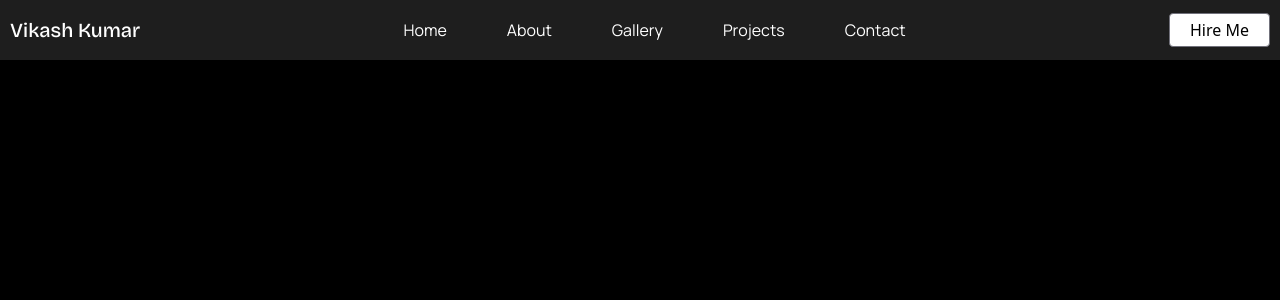
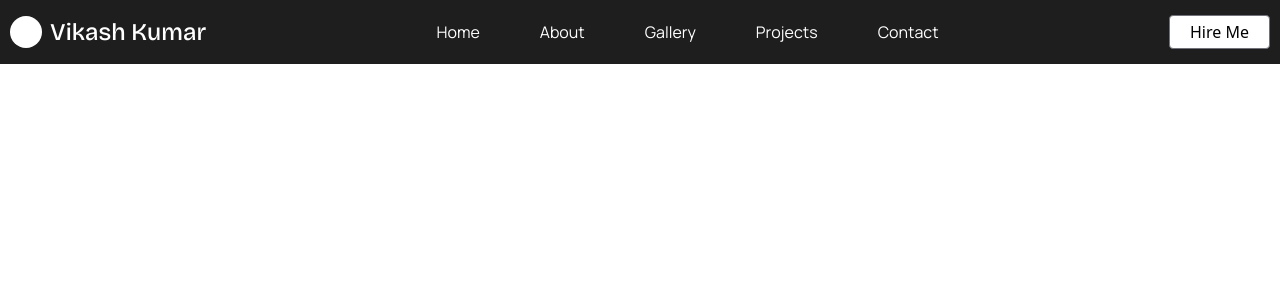
Before and after one commit to VikashFaujdar/my-portfolio, a React (Vite) app: page / in a window 1280 px wide. Shown: the top 300 px of the page. Built offline with nearby package versions, Linux system fonts and the light colour scheme.

Commit message:
start work on hero

```diff
--- a/src/components/Header.jsx
+++ b/src/components/Header.jsx
@@ -4,23 +4,26 @@ import { RiMenu3Line } from "react-icons/ri";
 import { IoCloseSharp } from "react-icons/io5";
 import gsap from 'gsap';
 import { SplitText } from 'gsap/SplitText';
+import loader from '../assets/loader.gif'
+import { useGSAP } from '@gsap/react';
 
 
 const Header = () => {
 
-    const [showToggle, setshowToggle] = useState(true)
+    const [showToggle, setshowToggle] = useState(true);
+
+    useGSAP(()=>{
         const SplittedLogo = SplitText.create(".logoName",{
             type:"chars",
         })
-
-
-
         gsap.from(SplittedLogo.chars,{
             y:20,
             opacity:0,
             duration:0.1,
             stagger:0.2
         })
+    })
+
 
 
     const handleToggle = () => {
@@ -47,28 +50,29 @@ const Header = () => {
 
   return (
     <div className='bg-[#1E1E1E] header text-white flex items-center relative'>
-        <div className="container h-15 flex items-center justify-between px-4 lg:px-0 py-5">
-            <div className="logo">
-                <Link to={'/'}>
-                <h2 className='font-primary logoName font-medium text-xl hover:text-black relative hover:bg-transparent group overflow-hidden z-10 transition-all duration-500'>Vikash Kumar
-                    <div className="absolute h-full w-full bg-zinc-300 top-0 -left-34 -z-10 group-hover:left-0 transition-all duration-500"></div>
+        <div className="container h-15  flex items-center justify-between px-4 lg:px-0 py-8">
+            <div className="logo flex items-center justify-center">
+                <Link to={'/'} className='flex justify-center items-center gap-2'>
+                <img src={loader} alt="loader" className='h-8 rounded-full hidden md:block' />
+                <h2 className='font-primary logoName font-medium text-2xl hover:text-black relative hover:bg-transparent group overflow-hidden z-10 transition-all duration-500'>Vikash Kumar
+                    <div className="absolute h-full w-full bg-zinc-300 top-0 -left-40 -z-10 group-hover:left-0 transition-all duration-500"></div>
                 </h2>
                 </Link>
             </div>
-            <div className="middle hidden  md:flex items-center justify-center gap-15 font-secondary text-md">
-                <Link className=' relative transition-all duration-300 overflow-hidden group' to={'/'}>Home
+            <div className="middle desknav hidden  md:flex items-center justify-center lg:gap-15 md:gap-8 font-secondary text-md">
+                <Link className='relative transition-all duration-300 overflow-hidden group' to={'/'}>Home
                 <div className="underLine absolute w-full h-full border-b-2 border-white top-0 -left-18 group-hover:left-0 transition-all duration-300"></div>
                 </Link>
-                <Link className=' relative transition-all duration-300 overflow-hidden group' to={'/about'}>About
+                <Link className='relative transition-all duration-300 overflow-hidden group' to={'/about'}>About
                 <div className="underLine absolute w-full h-full border-b-2 border-white top-0 -left-18 group-hover:left-0 transition-all duration-300"></div>
                 </Link>
-                <Link className=' relative transition-all duration-300 overflow-hidden group' to={'/gallery'}>Gallery
+                <Link className='relative transition-all duration-300 overflow-hidden group' to={'/gallery'}>Gallery
                 <div className="underLine absolute w-full h-full border-b-2 border-white top-0 -left-18 group-hover:left-0 transition-all duration-300"></div>
                 </Link>
-                <Link className=' relative transition-all duration-300 overflow-hidden group' to={'/projects'}>Projects
+                <Link className='relative transition-all duration-300 overflow-hidden group' to={'/projects'}>Projects
                 <div className="underLine absolute w-full h-full border-b-2 border-white top-0 -left-18 group-hover:left-0 transition-all duration-300"></div>
                 </Link>
-                <Link className=' relative transition-all duration-300 overflow-hidden group' to={'/contact'}>Contact
+                <Link className='relative transition-all duration-300 overflow-hidden group' to={'/contact'}>Contact
                 <div className="underLine absolute w-full h-full border-b-2 border-white top-0 -left-18 group-hover:left-0 transition-all duration-300"></div>
                 </Link>
             </div>
--- /dev/null
+++ b/src/components/Loader.jsx
@@ -0,0 +1,12 @@
+import React from 'react'
+import loaderImage from '../assets/loader.gif'
+
+const Loader = () => {
+  return (
+    <div className='flex justify-center items-center bg-white fixed top-0 left-0  h-screen w-screen'>
+        <img src={loaderImage} alt="loader" className=''/>
+    </div>
+  )
+}
+
+export default Loader
--- a/src/main.jsx
+++ b/src/main.jsx
@@ -3,11 +3,13 @@ import { createRoot } from 'react-dom/client'
 import './index.css'
 import App from './App.jsx'
 import { BrowserRouter } from 'react-router-dom'
+import Loader from './components/Loader.jsx'
 import Header from './components/Header.jsx'
 
 createRoot(document.getElementById('root')).render(
   <StrictMode>
     <BrowserRouter>
+    <Loader/>
     <Header/>
     <App />
     </BrowserRouter>
```
Also changed, not shown: src/assets/loader.gif (added), 1 other file (tests, documents, lock files or other folders). Lines whose indentation alone changed are shown as unchanged.
